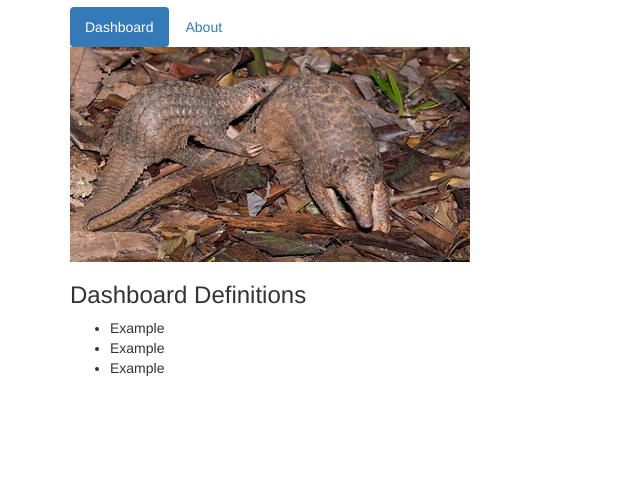
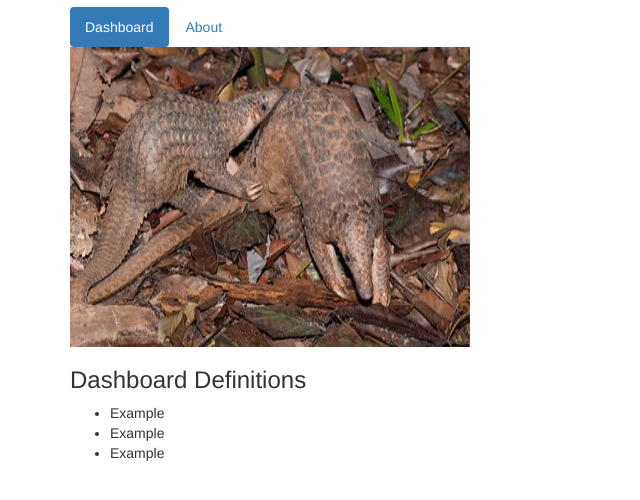
Before and after one commit to WildlifeMQP/Visualizations, a website: page index.html in a window 1280 px wide. Shown: the part 56-556 px from the top of the page, without its empty margins (0-640 px from the left). Drawn offline with nearby package versions, Linux system fonts and the light colour scheme.

Commit message:
try image

```diff
--- a/index.html
+++ b/index.html
@@ -16,7 +16,7 @@
       <li><a data-toggle="pill" href="#menu1">About</a></li>
     </ul>
 
-    <img src="Pangolin.jpg" >
+    <img src="Pangolin.jpg" alt="Trulli" width="400" height="300">
 
     <div class="tab-content">
       <div id="home" class="tab-pane fade in active">
```
